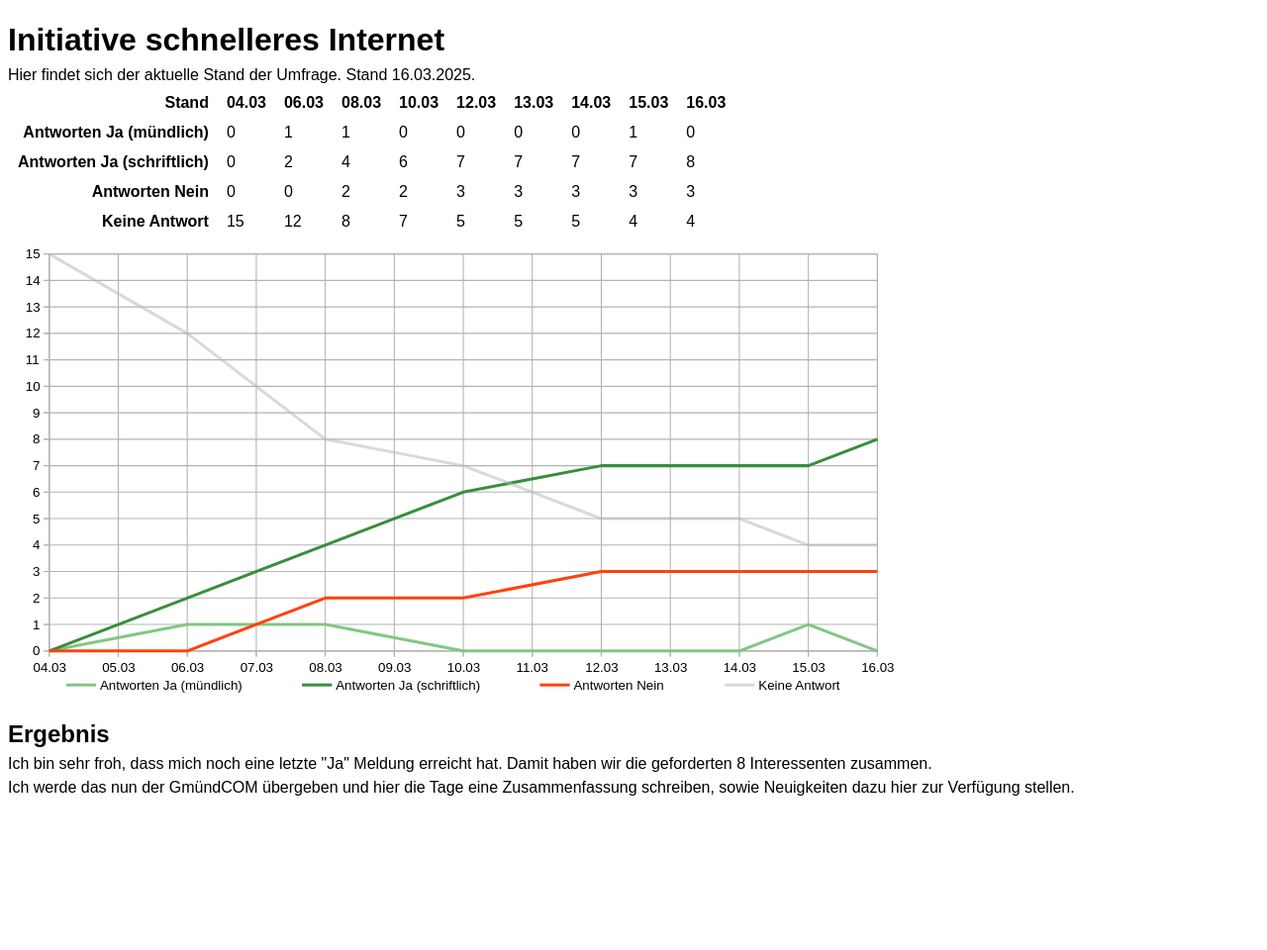
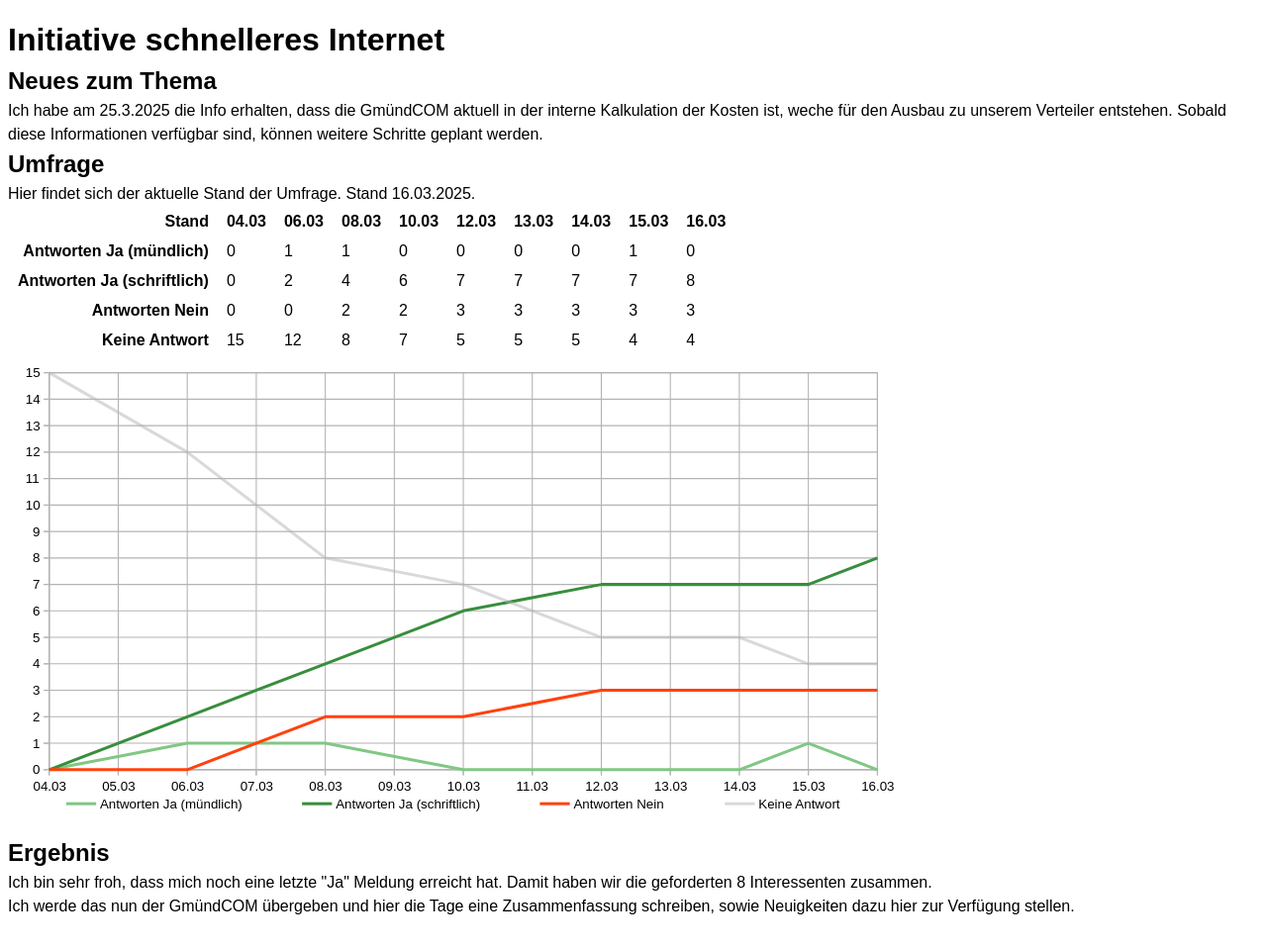
Before and after one commit to JGantner/JGantner.github.io, a Jekyll site: the page 2025-03_initiative_schnelleres_internet.html, which Jekyll copies as it is, in a window 1280 px wide. Shown: the whole page at 99% size. Built offline with Jekyll 4.4.1, drawn with Linux system fonts in a browser that asks for light colours; before the commit the page ends 900 px from its top, so only the background shows below that.

Commit message:
Small update about the progress

```diff
--- a/2025-03_initiative_schnelleres_internet.html
+++ b/2025-03_initiative_schnelleres_internet.html
@@ -14,7 +14,10 @@
   <body>
     <main>
       <h1>Initiative schnelleres Internet</h1>
-
+      <h2>Neues zum Thema</h2>
+      <p>Ich habe am 25.3.2025 die Info erhalten, dass die GmündCOM aktuell in der interne Kalkulation der Kosten ist, weche
+        für den Ausbau zu unserem Verteiler entstehen. Sobald diese Informationen verfügbar sind, können weitere Schritte geplant werden.</p>
+      <h2>Umfrage</h2>
       <p>Hier findet sich der aktuelle Stand der Umfrage. Stand 16.03.2025.</p>
 
       <table>
```
